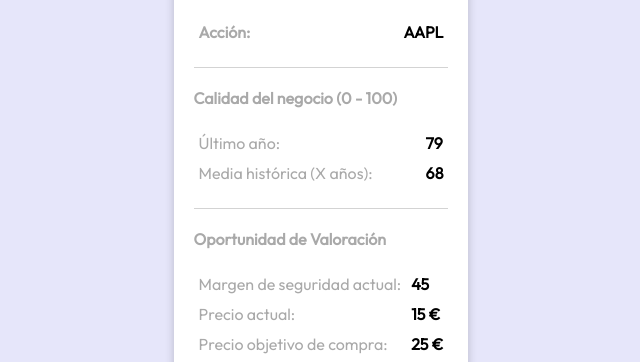
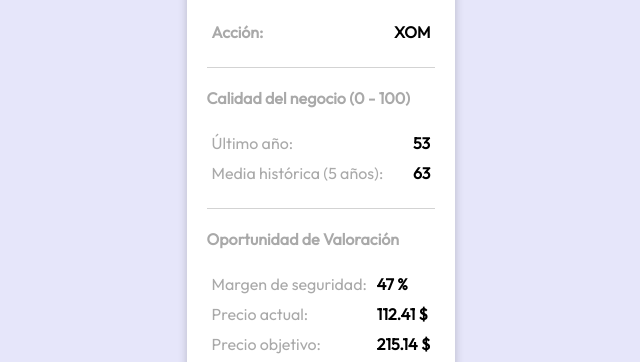
Before and after one commit to Xipen01/XOM, a plain HTML site: page index.html in a window 1280 px wide. Shown: the part 269-631 px from the top of the page, without its empty margins (319-959 px from the left). Drawn offline with Linux system fonts and the light colour scheme.

Commit message:
Actualizar archivo HTML generado automáticamente

```diff
--- a/index.html
+++ b/index.html
@@ -3,7 +3,7 @@
 <head>
     <meta charset="UTF-8">
     <meta name="viewport" content="width=device-width, initial-scale=1.0">
-    <title>AAPL</title>
+    <title>XOM</title>
     <link rel="stylesheet" href="style.css">
     <!-- Agregar el enlace a Google Fonts para la fuente Outfit -->
     <link href="https://fonts.googleapis.com/css2?family=Outfit:wght@400&display=swap" rel="stylesheet">
@@ -22,7 +22,7 @@
                     <p><strong>Acción:</strong></p>
                 </div>
                 <div class="columna">
-                    <p class="mi-clase">AAPL</p>
+                    <p class="mi-clase">XOM</p>
                 </div>
             </div>
         </div>
@@ -34,11 +34,11 @@
             <div class="columnas">
                 <div class="columna ancho">
                     <p>Último año:</p>
-                    <p>Media histórica (X años):</p>
+                    <p>Media histórica (5 años):</p>
                 </div>
                 <div class="columna">
-                    <p class="mi-clase">79</p>
-                    <p class="mi-clase">68</p>
+                    <p class="mi-clase">53</p>
+                    <p class="mi-clase">63</p>
                 </div>
             </div>
         </div>
@@ -49,14 +49,14 @@
         <div class="texto">
             <div class="columnas">
                 <div class="columna ancho">
-                    <p>Margen de seguridad actual: </p>
+                    <p>Margen de seguridad: </p>
                     <p>Precio actual:</p>
-                    <p>Precio objetivo de compra:</p>
+                    <p>Precio objetivo:</p>
                 </div>
                 <div class="columna">
-                    <p class="mi-clase">45</p>
-                    <p class="mi-clase">15 €</p>
-                    <p class="mi-clase">25 €</p>
+                    <p class="mi-clase">47 %</p>
+                    <p class="mi-clase">112.41 $</p>
+                    <p class="mi-clase">215.14 $</p>
                 </div>
             </div>
         </div>
```
